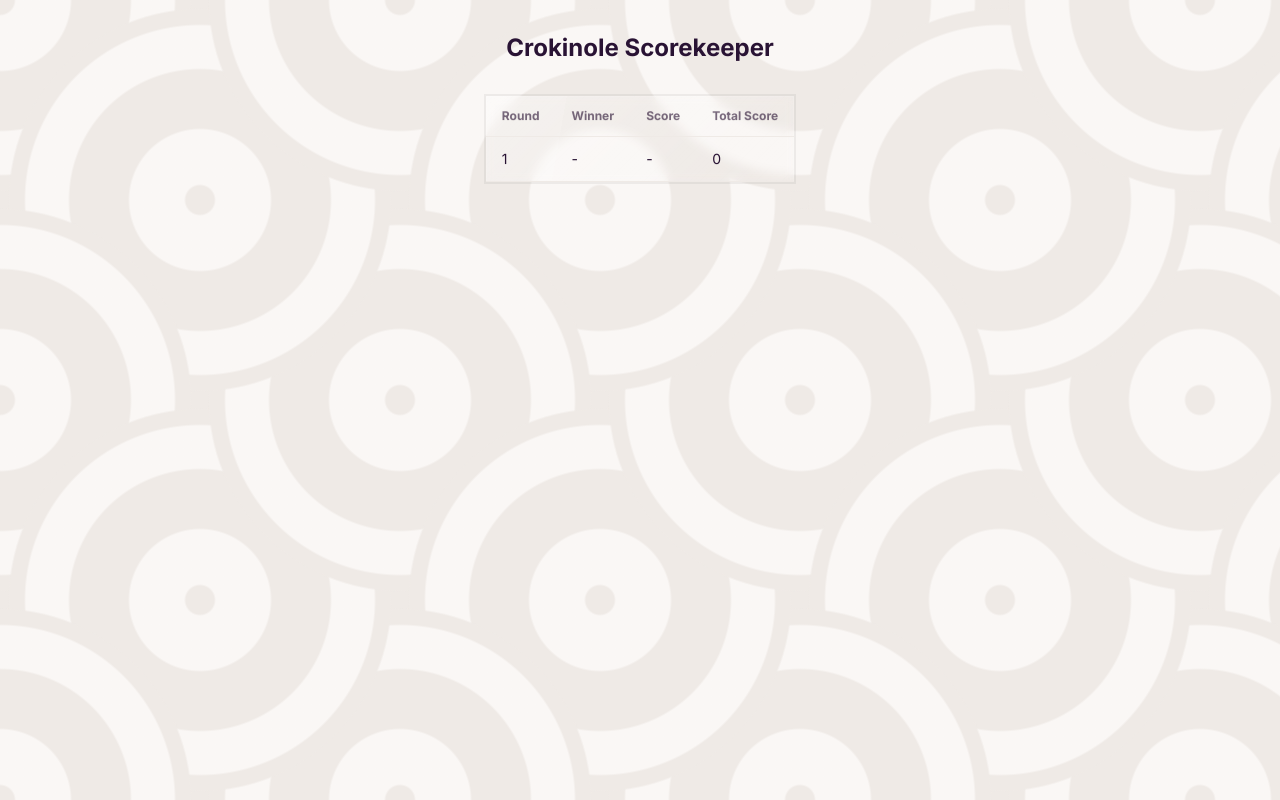
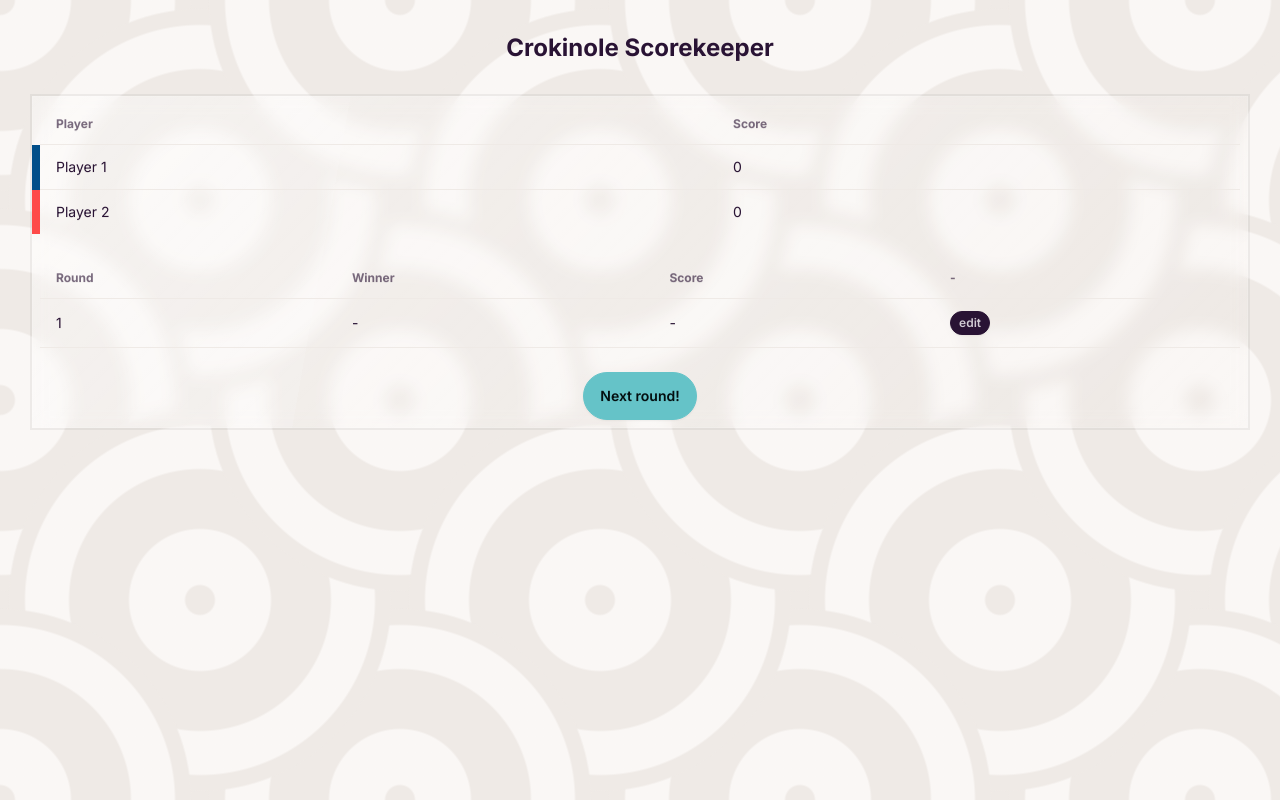
Before and after one commit to everchanger/crokinole-score, a Next.js app: page /standings in a window 1280 px wide. Built offline with nearby package versions, Linux system fonts and the light colour scheme.

Commit message:
feat: add scoring table

```diff
--- a/app/GameContext.tsx
+++ b/app/GameContext.tsx
@@ -38,7 +38,6 @@ export function GameContextProvider({
     { name: 'Player 1', color: colors[0], scores: [[0, 0, 0, 0]] },
     { name: 'Player 2', color: colors[1], scores: [[0, 0, 0, 0]] },
   ]);
-  const [scores, setScores] = useState<number[][]>([[0, 0, 0, 0]]);
 
   return (
     <GameContext.Provider
--- a/app/layout.tsx
+++ b/app/layout.tsx
@@ -18,7 +18,7 @@ export default function RootLayout({
   return (
     <html lang='en'>
       <body
-        className={inter.className + ' [ text-base-content [--glass-blur:5px]'}
+        className={inter.className + ' [ text-base-content [--glass-blur:8px]'}
       >
         <main className='flex min-h-screen flex-col items-center p-8'>
           <h1 className='mb-8 text-2xl font-bold'>Crokinole Scorekeeper</h1>
--- a/app/standings/GameStandings.tsx
+++ b/app/standings/GameStandings.tsx
@@ -11,7 +11,7 @@ export default function GameStandings() {
     GameContext
   ) as GameContextType;
 
-  const roundWinner = (round: number): { score: number; player?: Player } => {
+  const roundWinner = (round: number): { score: number; index?: number } => {
     const scores = players.map((player) => {
       return player.scores[round - 1].reduce(
         (acc, score, index) => acc + score * scoring[index],
@@ -29,7 +29,7 @@ export default function GameStandings() {
         const loserIndex = Math.abs(winnerIndex - 1);
 
         return {
-          player: players[winnerIndex],
+          index: winnerIndex,
           score: scores[winnerIndex] - scores[loserIndex],
         };
       }
@@ -38,40 +38,71 @@ export default function GameStandings() {
     }
   };
 
-  const winner = roundWinner(1);
+  const scores = Array(players.length).fill(0);
+  const roundsPlayed = players[0].scores.length;
+  const roundWinners = [];
 
-  const roundsPlayed = players[0].scores.length;
+  for (let round = 0; round < roundsPlayed; round++) {
+    const winner = roundWinner(round + 1);
+    roundWinners.push(winner);
+
+    for (let i = 0; i < players.length; i++) {
+      if (winner.index === i) {
+        scores[i] = scores[i] + winner.score;
+      }
+    }
+  }
 
   return (
-    <div className='glass'>
+    <div className='glass w-full space-y-6 p-2'>
+      <div>
+        <table className='table'>
+          <thead>
+            <tr>
+              <th>Player</th>
+              <th>Score</th>
+            </tr>
+          </thead>
+          <tbody>
+            {players.map((player, index) => (
+              <tr
+                key={player.name}
+                style={{ boxShadow: '-8px 0 ' + player.color }}
+              >
+                <td>{player.name}</td>
+                <td>{scores[index]}</td>
+              </tr>
+            ))}
+          </tbody>
+        </table>
+      </div>
+      <div>
         <table className='table'>
           <thead>
             <tr>
               <th>Round</th>
               <th>Winner</th>
               <th>Score</th>
-            <th>Total Score</th>
+              <th>-</th>
             </tr>
           </thead>
           <tbody>
-          {Array.from({ length: roundsPlayed }).map((_, index) => {
-            const round = index + 1;
-            const { player, score } = roundWinner(round);
+            {roundWinners.map((_, roundIndex) => {
+              const round = roundIndex + 1;
+              const { index, score } = roundWinner(round);
 
               return (
                 <tr key={round}>
                   <td>{round}</td>
-                <td>{player ? player.name : '-'}</td>
-                <td>{player ? score : '-'}</td>
+                  <td>{index !== undefined ? players[index].name : '-'}</td>
+                  <td>{index !== undefined ? score : '-'}</td>
                   <td>
-                  {players
-                    .map((player) => {
-                      return player.scores[round - 1].reduce(
-                        (acc, score, index) => acc + score * scoring[index],
-                        0
-                      );
-                    })
-                    .reduce((acc, score) => acc + score, 0)}
+                    <Link
+                      className='btn btn-neutral btn-xs'
+                      href={`/round/${round}`}
+                    >
+                      edit
+                    </Link>
                   </td>
                 </tr>
               );
@@ -79,5 +110,22 @@ export default function GameStandings() {
           </tbody>
         </table>
       </div>
+      <div className='mb-2 mt-6 flex justify-center'>
+        <Link
+          href={`/round/${roundsPlayed + 1}`}
+          onClick={() => {
+            setPlayers(
+              players.map((player) => ({
+                ...player,
+                scores: [...player.scores, [0, 0, 0, 0]],
+              }))
+            );
+          }}
+          className='btn btn-primary'
+        >
+          Next round!
+        </Link>
+      </div>
+    </div>
   );
 }
```
Lines whose indentation alone changed are shown as unchanged.
